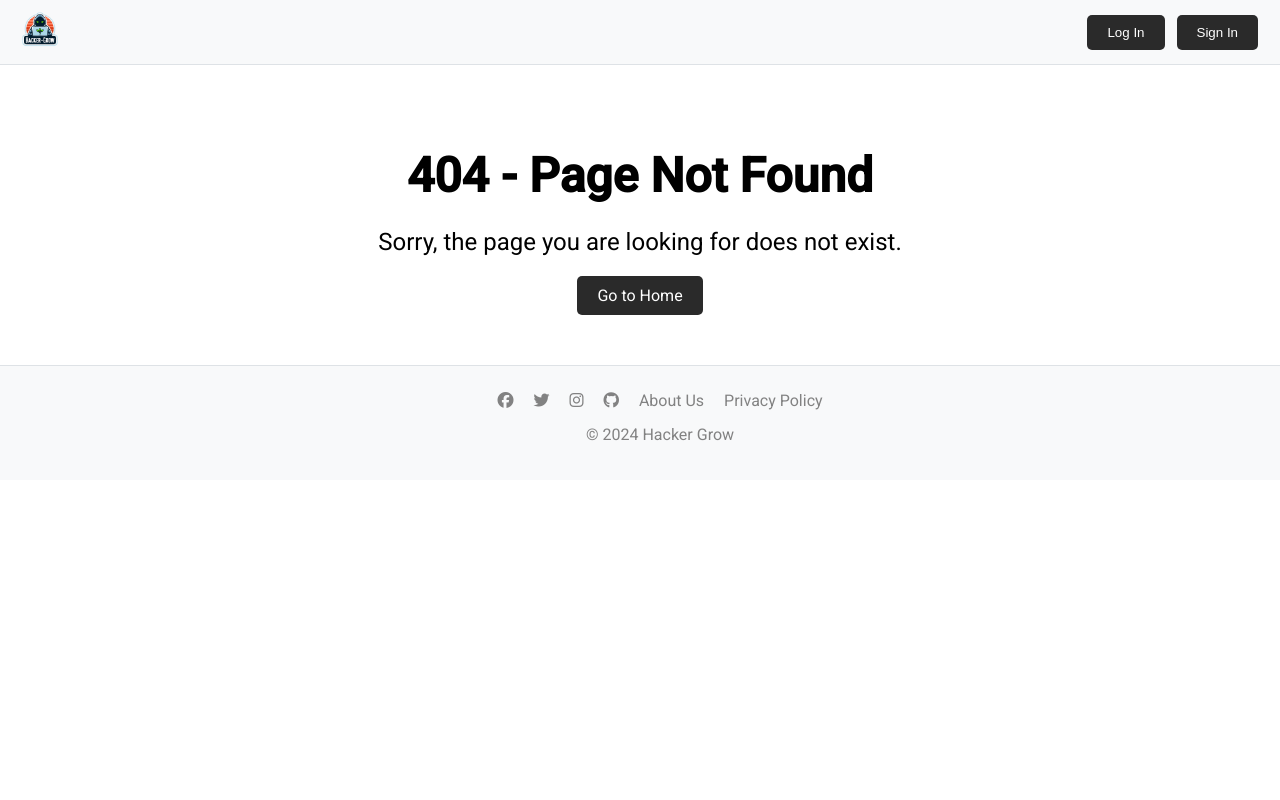
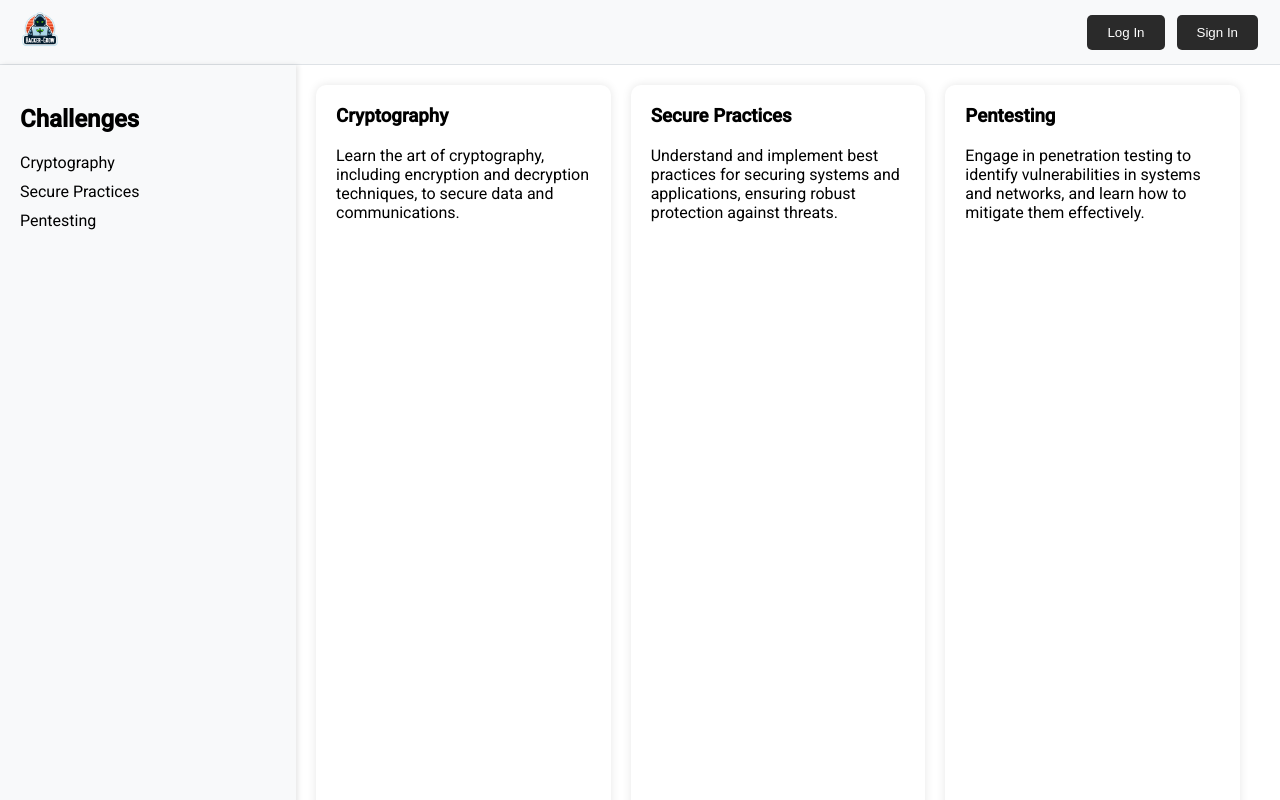
Before and after one commit to juanselm/hacker-grow-frontend, an Angular app: page /dashboard in a window 1280 px wide. Before the commit this address had no page. Shown: the top 800 px of the page. Built offline with nearby package versions, Linux system fonts and the light colour scheme.

Commit message:
se agrega el dashboar con informacion generica

```diff
--- a/src/app/app.routes.ts
+++ b/src/app/app.routes.ts
@@ -5,6 +5,7 @@ import { LoginComponent } from './login/login.component';
 import { SigninComponent } from './signin/signin.component';
 import { PrivacyPolicyComponent } from './privacy-policy/privacy-policy.component';
 import { PageNotFoundComponent } from './page-not-found/page-not-found.component';
+import { DashboardComponent } from './dashboard/dashboard.component';
 
 export const routes: Routes = [
     { path: 'home', component: HomeComponent },
@@ -12,6 +13,7 @@ export const routes: Routes = [
     { path: 'login', component: LoginComponent },
     { path: 'signin', component: SigninComponent },
     { path: 'privacy-policy', component: PrivacyPolicyComponent },
+    { path: 'dashboard', component: DashboardComponent },
     { path: '', redirectTo: '/home', pathMatch: 'full' },
     { path: '**', component: PageNotFoundComponent },
 ];
--- /dev/null
+++ b/src/app/dashboard/dashboard.component.css
@@ -0,0 +1,50 @@
+.dashboard-container {
+    display: flex;
+    height: 100vh;
+  }
+
+  .sidebar {
+    width: 20%;
+    background-color: #f8f9fa;
+    padding: 20px;
+    box-shadow: 2px 0 5px rgba(0, 0, 0, 0.1);
+  }
+
+  .sidebar h2 {
+    margin-bottom: 20px;
+  }
+
+  .sidebar ul {
+    list-style-type: none;
+    padding: 0;
+  }
+
+  .sidebar ul li {
+    margin-bottom: 10px;
+    cursor: pointer;
+  }
+
+  .main-content {
+    flex: 1;
+    padding: 20px;
+    display: flex;
+    flex-wrap: wrap;
+    gap: 20px;
+  }
+
+  .card {
+    background-color: #fff;
+    padding: 20px;
+    border-radius: 10px;
+    box-shadow: 0 0 10px rgba(0, 0, 0, 0.1);
+    width: calc(33.333% - 20px);
+    box-sizing: border-box;
+  }
+
+  .card h3 {
+    margin-top: 0;
+  }
+
+  .card p {
+    margin-bottom: 0;
+  }
--- /dev/null
+++ b/src/app/dashboard/dashboard.component.html
@@ -0,0 +1,24 @@
+<div class="dashboard-container">
+    <div class="sidebar">
+      <h2>Challenges</h2>
+      <ul>
+        <li>Cryptography</li>
+        <li>Secure Practices</li>
+        <li>Pentesting</li>
+      </ul>
+    </div>
+    <div class="main-content">
+      <div class="card">
+        <h3>Cryptography</h3>
+        <p>Learn the art of cryptography, including encryption and decryption techniques, to secure data and communications.</p>
+      </div>
+      <div class="card">
+        <h3>Secure Practices</h3>
+        <p>Understand and implement best practices for securing systems and applications, ensuring robust protection against threats.</p>
+      </div>
+      <div class="card">
+        <h3>Pentesting</h3>
+        <p>Engage in penetration testing to identify vulnerabilities in systems and networks, and learn how to mitigate them effectively.</p>
+      </div>
+    </div>
+  </div>
```
Also changed, not shown: src/app/dashboard/dashboard.component.ts (added, +12 -0 lines), 1 other file (tests, documents, lock files or other folders).
